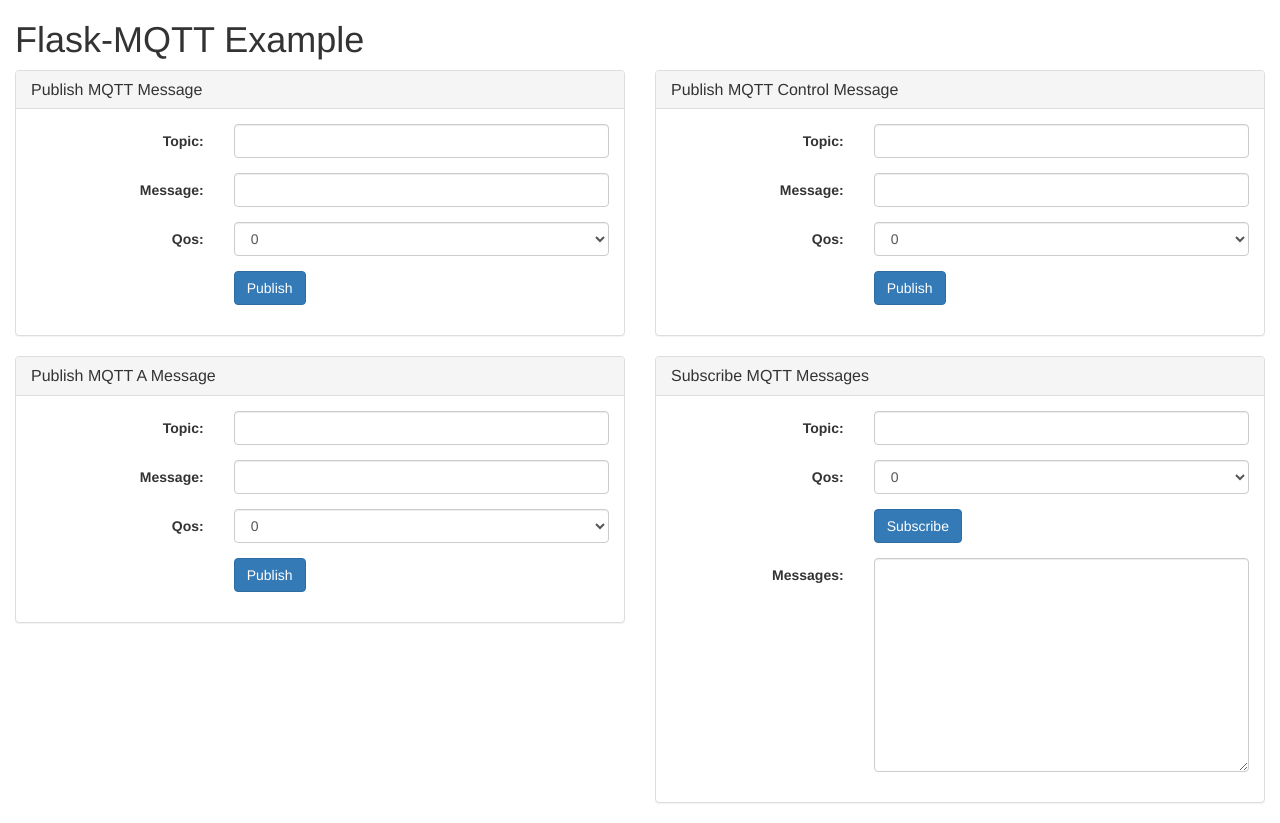
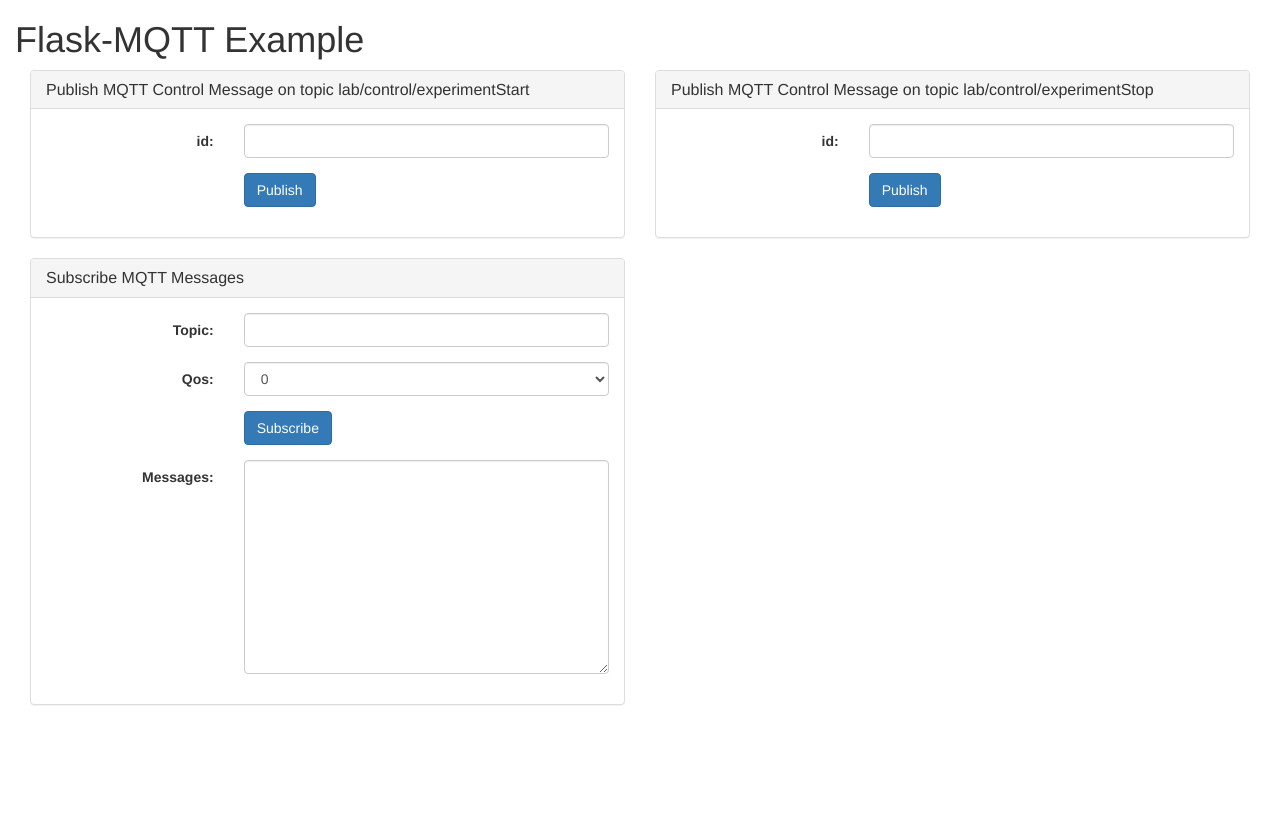
Before and after one commit to RumailM/Remote-Cell-Density-Determination, a Flask app: page / in a window 1280 px wide. Shown: the part 300-1123 px from the top of the page. After the commit the page ends 1005 px from the top, so only its background shows below. Run offline with Flask 2, Linux system fonts and the light colour scheme; some libraries are stand-ins or nearby versions.

Commit message:
redesign index.html + simplified decorator

```diff
--- a/Webserver/app.py
+++ b/Webserver/app.py
@@ -80,20 +80,15 @@ def handle_publish(json_str):
     data = json.loads(json_str)
     mqtt.publish(data['topic'], data['message'], data['qos'])
 
-@socketio.on('experiment_toggle')
-def handle_publish(json_str):
-    data = json.loads(json_str)
-    print("this works??")
 
-    temp_dict = {"id":data["id"],"msgType":"control","toggle":"1"}
-    json_str_temp = json.dumps(temp_dict)
-    mqtt.publish("lab/control/experimentToggle", json_str_temp, qos)
 
-@socketio.on('publish_to_a')
-def handle_publish(json_str):
-    # data = json.loads(json_str)
-    # print("this works??")
-    mqtt.publish("a", json_str, qos)
+@socketio.on('experimentStart')
+def handle_experimentStart(json_str):
+    mqtt.publish("lab/control/experimentStart", json_str, qos)
+
+@socketio.on('experimentStop')
+def handle_experimentStop(json_str):
+    mqtt.publish("lab/control/experimentStop", json_str, qos)
 
 
 @socketio.on('subscribe')
@@ -186,5 +181,6 @@ if __name__ == '__main__':
     mqtt.subscribe("lab/control/login", qos)
     mqtt.subscribe("lab/control/logout", qos)
     mqtt.subscribe("lab/data", qos)
-    mqtt.subscribe("lab/control/experimentToggle", qos)
-    socketio.run(app, host='192.168.0.110', port=5000, use_reloader=False, debug=True)
+    mqtt.subscribe("lab/control/experimentStart", qos)
+    mqtt.subscribe("lab/control/experimentStop", qos)
+    socketio.run(app, host='0.0.0.0', port=5000, use_reloader=False, debug=True)
--- a/Webserver/templates/index.html
+++ b/Webserver/templates/index.html
@@ -27,21 +27,19 @@ var last_time = 7;
       socket.emit('publish', data=data);
     });
 
-    $('#experiment_toggle').click(function(event) {
-      var topic = $('#topic_toggle').val();
-      var message = $('#message_toggle').val();
-      var qos = $('#qos_toggle').val();
-      var data = '{"topic": "' + topic + '", "message": "' + message + '", "qos": ' + qos + '}';
-      socket.emit('experiment_toggle', message);
+    $('#experiment_start').click(function(event) {
+      var message = $('#message_start').val();
+      var data = '{"id": "' + message + '"}';
+      socket.emit('experimentStart', data=data);
     });
 
-    $('#publish_to_a').click(function(event) {
-      var topic = $('#topic_a').val();
-      var message = $('#message_a').val();
-      var qos = $('#qos_a').val();
-      var data = '{"topic (a)": "' + topic + '", "message": "' + message + '", "qos": ' + qos + '}';
-      socket.emit('publish_to_a', message);
+    $('#experiment_stop').click(function(event) {
+      var message = $('#message_stop').val();
+      var data = '{"id": "' + message + '"}';
+      socket.emit('experimentStop', data=data);
     });
+
+
 
     $('#subscribe').click(function(event) {
       var topic = $('#subscribe_topic').val();
@@ -132,128 +130,28 @@ var last_time = 7;
       <h1>Flask-MQTT Example</h1>
     </div>
   </div>
-  <div class="row">
+
+
     <div class="col-xs-6">
       <div class="panel panel-default">
         <div class="panel-heading">
-          <h3 class="panel-title">Publish MQTT Message</h3>
+          <h3 class="panel-title">Publish MQTT Control Message on topic lab/control/experimentStart</h3>
         </div>
         <div class="panel-body">
           <div class="col-xs-12">
             <div class="row">
               <div class="form-horizontal">
+
                 <div class="form-group">
-                  <label class="control-label col-xs-4">Topic: </label>
+                  <label class="control-label col-xs-4">id: </label>
                   <div class="col-xs-8">
-                    <input id="topic" class="form-control">
+                    <input id="message_start" class="form-control">
                   </div>
                 </div>
-                <div class="form-group">
-                  <label class="control-label col-xs-4">Message: </label>
-                  <div class="col-xs-8">
-                    <input id="message" class="form-control">
-                  </div>
-                </div>
-                <div class="form-group">
-                  <label class="control-label col-xs-4">Qos: </label>
-                  <div class="col-xs-8">
-                    <select id="qos" class="form-control">
-                      <option value=0>0</option>
-                      <option value=1>1</option>
-                      <option value=2>2</option>
-                    </select>
-                  </div>
-                </div>
+
                 <div class="form-group">
                   <div class="col-xs-8 col-xs-offset-4">
-                    <button id="publish" class="btn btn-primary">Publish</button>
-                  </div>
-                </div>
-              </div>
-            </div>
-          </div>
-        </div>
-      </div>
-    </div>
-
-
-    <div class="col-xs-6">
-      <div class="panel panel-default">
-        <div class="panel-heading">
-          <h3 class="panel-title">Publish MQTT Control Message</h3>
-        </div>
-        <div class="panel-body">
-          <div class="col-xs-12">
-            <div class="row">
-              <div class="form-horizontal">
-                <div class="form-group">
-                  <label class="control-label col-xs-4">Topic: </label>
-                  <div class="col-xs-8">
-                    <input id="topic_toggle" class="form-control">
-                  </div>
-                </div>
-                <div class="form-group">
-                  <label class="control-label col-xs-4">Message: </label>
-                  <div class="col-xs-8">
-                    <input id="message_toggle" class="form-control">
-                  </div>
-                </div>
-                <div class="form-group">
-                  <label class="control-label col-xs-4">Qos: </label>
-                  <div class="col-xs-8">
-                    <select id="qos_toggle" class="form-control">
-                      <option value=0>0</option>
-                      <option value=1>1</option>
-                      <option value=2>2</option>
-                    </select>
-                  </div>
-                </div>
-                <div class="form-group">
-                  <div class="col-xs-8 col-xs-offset-4">
-                    <button id="experiment_toggle" class="btn btn-primary">Publish</button>
-                  </div>
-                </div>
-              </div>
-            </div>
-          </div>
-        </div>
-      </div>
-    </div>
-
-    <div class="col-xs-6">
-      <div class="panel panel-default">
-        <div class="panel-heading">
-          <h3 class="panel-title">Publish MQTT A Message</h3>
-        </div>
-        <div class="panel-body">
-          <div class="col-xs-12">
-            <div class="row">
-              <div class="form-horizontal">
-                <div class="form-group">
-                  <label class="control-label col-xs-4">Topic: </label>
-                  <div class="col-xs-8">
-                    <input id="topic_a" class="form-control">
-                  </div>
-                </div>
-                <div class="form-group">
-                  <label class="control-label col-xs-4">Message: </label>
-                  <div class="col-xs-8">
-                    <input id="message_a" class="form-control">
-                  </div>
-                </div>
-                <div class="form-group">
-                  <label class="control-label col-xs-4">Qos: </label>
-                  <div class="col-xs-8">
-                    <select id="qos_a" class="form-control">
-                      <option value=0>0</option>
-                      <option value=1>1</option>
-                      <option value=2>2</option>
-                    </select>
-                  </div>
-                </div>
-                <div class="form-group">
-                  <div class="col-xs-8 col-xs-offset-4">
-                    <button id="publish_to_a" class="btn btn-primary">Publish</button>
+                    <button id="experiment_start" class="btn btn-primary">Publish</button>
                   </div>
                 </div>
               </div>
@@ -265,6 +163,34 @@ var last_time = 7;
 
 
 
+    <div class="col-xs-6">
+      <div class="panel panel-default">
+        <div class="panel-heading">
+          <h3 class="panel-title">Publish MQTT Control Message on topic lab/control/experimentStop</h3>
+        </div>
+        <div class="panel-body">
+          <div class="col-xs-12">
+            <div class="row">
+              <div class="form-horizontal">
+
+                <div class="form-group">
+                  <label class="control-label col-xs-4">id: </label>
+                  <div class="col-xs-8">
+                    <input id="message_stop" class="form-control">
+                  </div>
+                </div>
+
+                <div class="form-group">
+                  <div class="col-xs-8 col-xs-offset-4">
+                    <button id="experiment_stop" class="btn btn-primary">Publish</button>
+                  </div>
+                </div>
+              </div>
+            </div>
+          </div>
+        </div>
+      </div>
+    </div>
 
 
 
```
